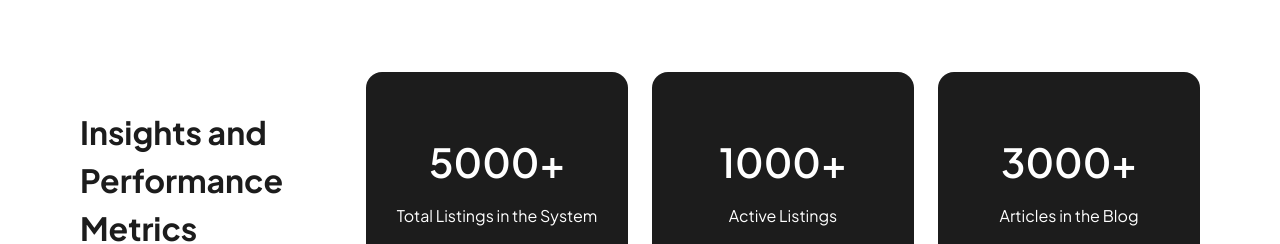
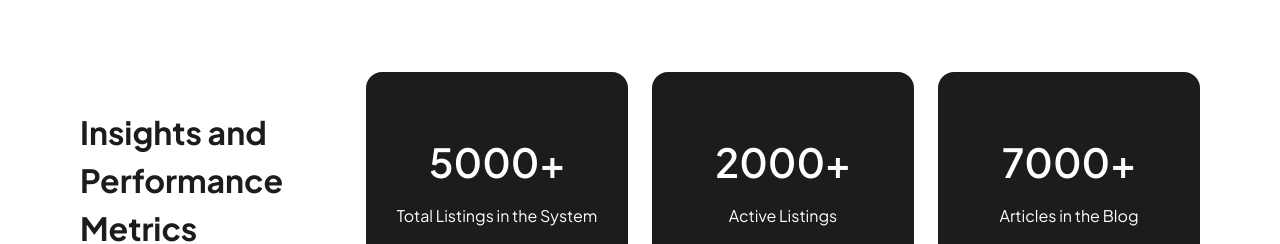
Before and after one commit to SajanThapa22/rental-website, a React (Vite) app: page / in a window 1280 px wide. Shown: the part 2362-2606 px from the top of the page. Built offline with nearby package versions, Linux system fonts and the light colour scheme.

Commit message:
styling metrics card

```diff
--- a/src/components/Metrics.jsx
+++ b/src/components/Metrics.jsx
@@ -10,8 +10,8 @@ const Metrics = () => {
         </p>
       </div>
       <MetricsCard amount="5000" text="Total Listings in the System" />
-      <MetricsCard amount="1000" text="Active Listings" />
-      <MetricsCard amount="3000" text="Articles in the Blog" />
+      <MetricsCard amount="2000" text="Active Listings" />
+      <MetricsCard amount="7000" text="Articles in the Blog" />
     </div>
   );
 };
```
